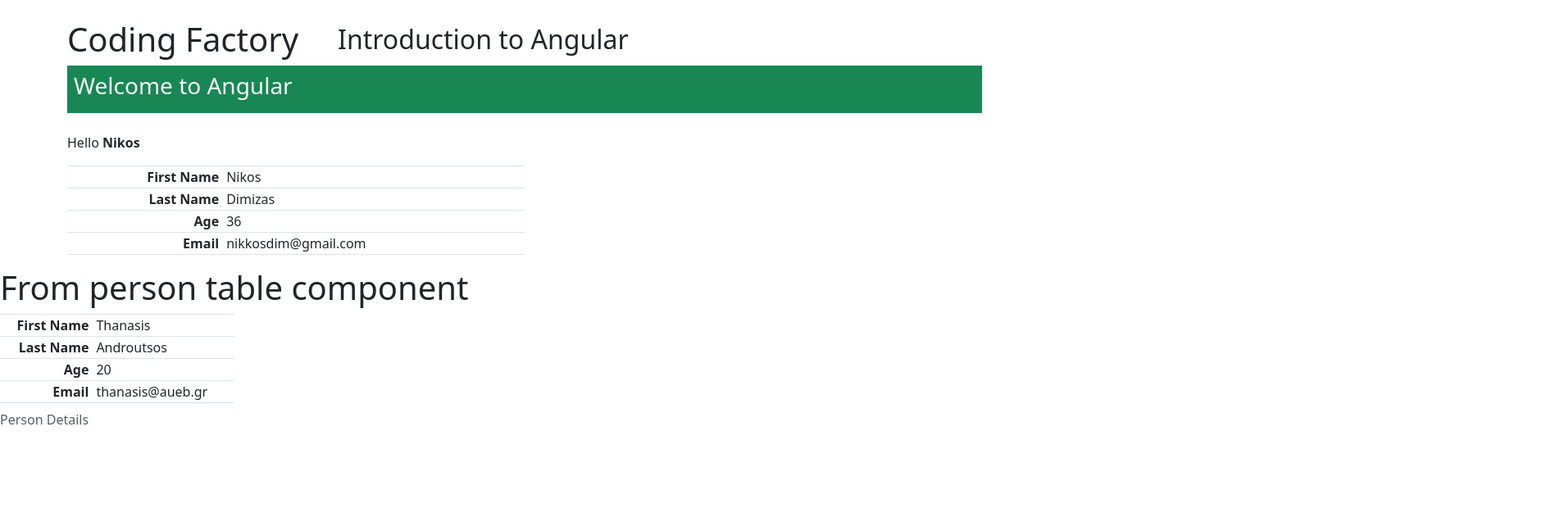
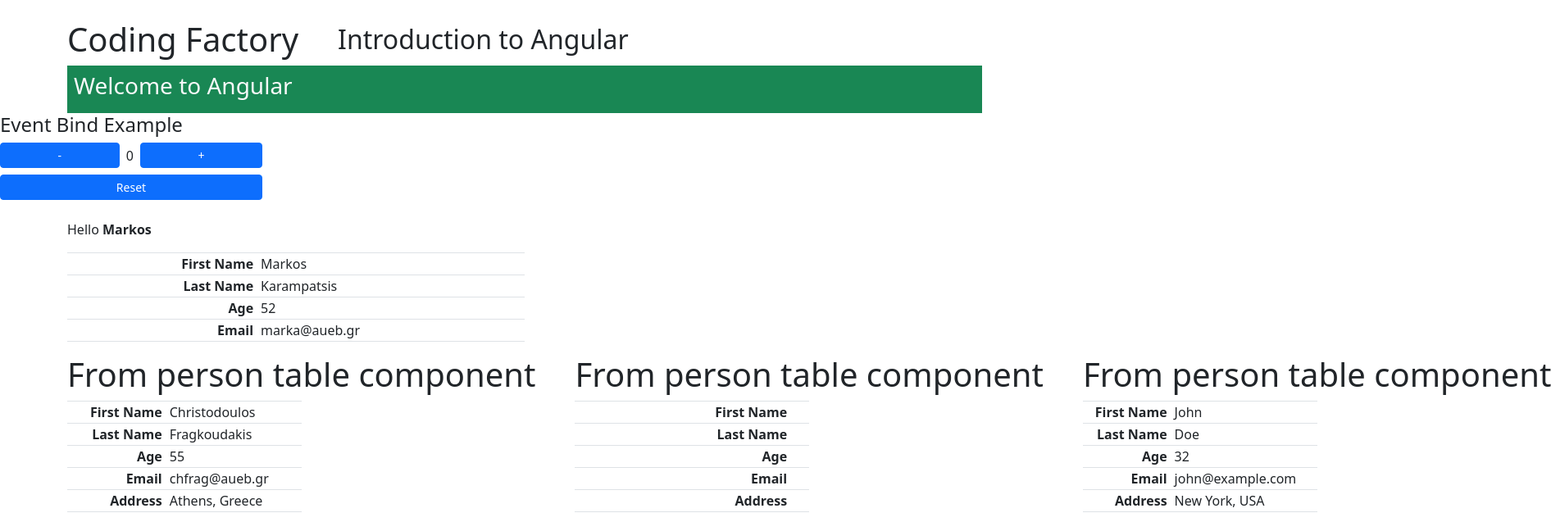
Before and after one commit to nickdimizas/Angular-cf-introduction, an Angular app: page / in a window 1280 px wide. Shown: the top 637 px of the page at 82% size, 1892 px wide, since content can reach past the window. Built offline with nearby package versions, Linux system fonts and the light colour scheme.

Commit message:
feat:data binding and event binding

```diff
--- a/src/app/app.component.html
+++ b/src/app/app.component.html
@@ -8,6 +8,8 @@
   </div>
 </div>
 
+<app-event-bind-example></app-event-bind-example>
+
 <div class="container mt-4">
   <p>Hello <strong>{{ name }}</strong></p>
   <table class="table table-bordered w-50">
@@ -17,7 +19,7 @@
     </tr>
     <tr>
       <td class="fw-semibold text-end">Last Name</td>
-      <td class="ps-2">{{ person.surname }}</td>
+      <td class="ps-2">{{ person.surName }}</td>
     </tr>
     <tr>
       <td class="fw-semibold text-end">Age</td>
@@ -28,8 +30,23 @@
       <td class="ps-2">{{ person.email }}</td>
     </tr>
   </table>
+
+  <!-- <div class="d-flex gap-5 text-nowrap">
+    <app-person-table></app-person-table>
+  </div> -->
+
+  <div class="d-flex gap-5 text-nowrap">
+    <!--  For inpu we use [] -->
+    <app-person-table [personInput]="person0"></app-person-table>
+    <app-person-table></app-person-table>
+    <app-person-table [personInput]="person1"></app-person-table>
+  </div>
+
+  <h4>{{ "@for" }} Directive example</h4>
+  <div class="d-flex flex-wrap text-nowrap gap-2">
+    @for (user of users; track user) {
+      <app-person-table [personInput]="user"></app-person-table>
+    }
+  </div>
+
 </div>
-
-<div class="d-flex gap-5 text-nowrap">
-  <app-person-table></app-person-table>
-</div>
--- a/src/app/app.component.ts
+++ b/src/app/app.component.ts
@@ -1,20 +1,167 @@
 import { Component } from '@angular/core';
-import { RouterOutlet } from '@angular/router';
+import { RouterOutlet, RouterLink } from '@angular/router';
 import { PersonTableComponent } from './components/person-table/person-table.component';
+import { Person } from './shared/interfaces/person';
+import { EventBindExampleComponent } from './components/event-bind-example/event-bind-example.component';
+
 
 @Component({
   selector: 'app-root',
-  imports: [PersonTableComponent],
+  imports: [PersonTableComponent, EventBindExampleComponent],
   templateUrl: './app.component.html',
   styleUrl: './app.component.css'
 })
+
 export class AppComponent {
-  name = 'Nikos';
+  name = 'Markos';
 
+  // Step 1: One way binding of data
   person = {
-    givenName: 'Nikos',
-    surname: 'Dimizas',
-    age: 36,
-    email: 'nikkosdim@gmail.com'
+    givenName: 'Markos',
+    surName: 'Karampatsis',
+    age:52,
+    email:'marka@aueb.gr'
   }
+
+  // Step 3: Component Input
+  person0: Person = {
+    givenName: "Christodoulos",
+    surName: "Fragkoudakis",
+    age:55,
+    email: "chfrag@aueb.gr",
+    address: "Athens, Greece"
+  }
+
+  person1: Person = {
+    givenName: "John",
+    surName: "Doe",
+    age: 32,
+    email: "john@example.com",
+    address: "New York, USA"
+  }
+
+  users: Person[] = [
+    {
+      "givenName": "Sawyer",
+      "surName": "Whitney",
+      "email": "swhitney0@narod.ru",
+      "age": 1,
+      "address": "1st Floor"
+    }, {
+      "givenName": "Gladi",
+      "surName": "Pavlovsky",
+      "email": "gpavlovsky1@bluehost.com",
+      "age": 2,
+      "address": "Room 554"
+    }, {
+      "givenName": "Christy",
+      "surName": "Wheelton",
+      "email": "cwheelton2@ezinearticles.com",
+      "age": 3,
+      "address": "Room 1145"
+    }, {
+      "givenName": "Marcella",
+      "surName": "McNutt",
+      "email": "mmcnutt3@multiply.com",
+      "age": 4,
+      "address": "Apt 386"
+    }, {
+      "givenName": "Klaus",
+      "surName": "Rawll",
+      "email": "krawll4@reference.com",
+      "age": 5,
+      "address": "PO Box 79933"
+    }, {
+      "givenName": "Chance",
+      "surName": "Mosby",
+      "email": "cmosby5@cisco.com",
+      "age": 6,
+      "address": "12th Floor"
+    }, {
+      "givenName": "Nadine",
+      "surName": "Cullinan",
+      "email": "ncullinan6@mail.ru",
+      "age": 7,
+      "address": "Room 1163"
+    }, {
+      "givenName": "Janka",
+      "surName": "Saintsbury",
+      "email": "jsaintsbury7@so-net.ne.jp",
+      "age": 8,
+      "address": "PO Box 87795"
+    }, {
+      "givenName": "Heindrick",
+      "surName": "Jumel",
+      "email": "hjumel8@devhub.com",
+      "age": 9,
+      "address": "PO Box 69852"
+    }, {
+      "givenName": "Giffard",
+      "surName": "Dallinder",
+      "email": "gdallinder9@redcross.org",
+      "age": 10,
+      "address": "PO Box 96242"
+    }, {
+      "givenName": "Morse",
+      "surName": "Strewthers",
+      "email": "mstrewthersa@earthlink.net",
+      "age": 11,
+      "address": "PO Box 30444"
+    }, {
+      "givenName": "Roseanne",
+      "surName": "Kitching",
+      "email": "rkitchingb@stumbleupon.com",
+      "age": 12,
+      "address": "Room 402"
+    }, {
+      "givenName": "Griffy",
+      "surName": "Scrigmour",
+      "email": "gscrigmourc@mit.edu",
+      "age": 13,
+      "address": "15th Floor"
+    }, {
+      "givenName": "Annelise",
+      "surName": "Habert",
+      "email": "ahabertd@va.gov",
+      "age": 14,
+      "address": "PO Box 74057"
+    }, {
+      "givenName": "Maureene",
+      "surName": "Pettecrew",
+      "email": "mpettecrewe@booking.com",
+      "age": 15,
+      "address": "PO Box 11501"
+    }, {
+      "givenName": "Felic",
+      "surName": "Eglington",
+      "email": "feglingtonf@cnn.com",
+      "age": 16,
+      "address": "Suite 46"
+    }, {
+      "givenName": "Pansie",
+      "surName": "Lissett",
+      "email": "plissettg@gravatar.com",
+      "age": 17,
+      "address": "PO Box 56044"
+    }, {
+      "givenName": "Ramon",
+      "surName": "Greenard",
+      "email": "rgreenardh@usda.gov",
+      "age": 18,
+      "address": "Suite 11"
+    }, {
+      "givenName": "Aretha",
+      "surName": "MacDonald",
+      "email": "amacdonaldi@globo.com",
+      "age": 19,
+      "address": "Apt 733"
+    }, {
+      "givenName": "Franklin",
+      "surName": "Domenici",
+      "email": "fdomenicij@about.com",
+      "age": 20,
+      "address": "PO Box 11287"
+    }
+  ]
+
 }
--- /dev/null
+++ b/src/app/components/event-bind-example/event-bind-example.component.html
@@ -0,0 +1,17 @@
+<h4>Event Bind Example</h4>
+<div class="d-flex flex-column gap-2 w-25">
+  <div class="d-flex gap-2 align-items-center">
+    <button
+      (click) = "decrementTimes()"
+      class="btn btn-primary btn-sm flex-grow-1"> -
+    </button>
+
+    <span>{{ times }}</span>
+
+    <button
+      (click)="incrementTimes()"
+      class="btn btn-primary btn-sm flex-grow-1"> +
+    </button>
+  </div>
+  <button class="btn btn-primary btn-sm" (click)="reset()">Reset</button>
+</div>
--- /dev/null
+++ b/src/app/components/event-bind-example/event-bind-example.component.ts
@@ -0,0 +1,27 @@
+import { Component } from '@angular/core';
+
+@Component({
+  selector: 'app-event-bind-example',
+  imports: [],
+  templateUrl: './event-bind-example.component.html',
+  styleUrl: './event-bind-example.component.css'
+})
+export class EventBindExampleComponent {
+  times: number = 0;
+  userInput: string = '';
+
+  incrementTimes() {
+    // this.times = this.times + 1
+    this.times++;
+  }
+
+  decrementTimes(){
+    // this.times = this.times - 1;
+    this.times--;
+  }
+
+  reset(){
+    this.times = 0;
+  }
+
+}
--- a/src/app/components/person-table/person-table.component.html
+++ b/src/app/components/person-table/person-table.component.html
@@ -1,6 +1,6 @@
 <div>
   <h1>From person table component</h1>
-  <table class="table table-bordered w-50">
+  <!-- <table class="table table-bordered w-50">
     <caption>Person Details</caption>
     <tr>
       <td class="fw-semibold text-end">First Name</td>
@@ -18,8 +18,8 @@
       <td class="fw-semibold text-end">Email</td>
       <td class="ps-2">{{person.email}}</td>
     </tr>
-  </table>
-  <!-- <table class="table table-bordered w-50">
+  </table> -->
+  <table class="table table-bordered w-50">
     <caption>Person Details</caption>
     <tr>
       <td class="fw-semibold text-end">First Name</td>
@@ -42,4 +42,4 @@
       <td class="ps-2">{{personInput?.address}}</td>
     </tr>
   </table>
-</div> -->
+</div>
--- a/src/app/components/person-table/person-table.component.ts
+++ b/src/app/components/person-table/person-table.component.ts
@@ -1,4 +1,5 @@
-import { Component } from '@angular/core';
+import { Component, Input } from '@angular/core';
+import { Person } from 'src/app/shared/interfaces/person'
 
 @Component({
   selector: 'app-person-table',
@@ -7,6 +8,8 @@ import { Component } from '@angular/core';
   styleUrl: './person-table.component.css'
 })
 export class PersonTableComponent {
+  @Input()personInput: Person | undefined;
+
   name = "Thanasis"
 
   person = {
--- /dev/null
+++ b/src/app/shared/interfaces/person.ts
@@ -0,0 +1,13 @@
+export interface Address {
+  area: string;
+  road: string
+}
+
+export interface Person {
+  givenName: string;
+  surName: string;
+  age: number;
+  email: string;
+  // address: Address;
+  address: string;
+}
```
Also changed, not shown: src/app/components/event-bind-example/event-bind-example.component.css (added), 1 other file (tests, documents, lock files or other folders).
